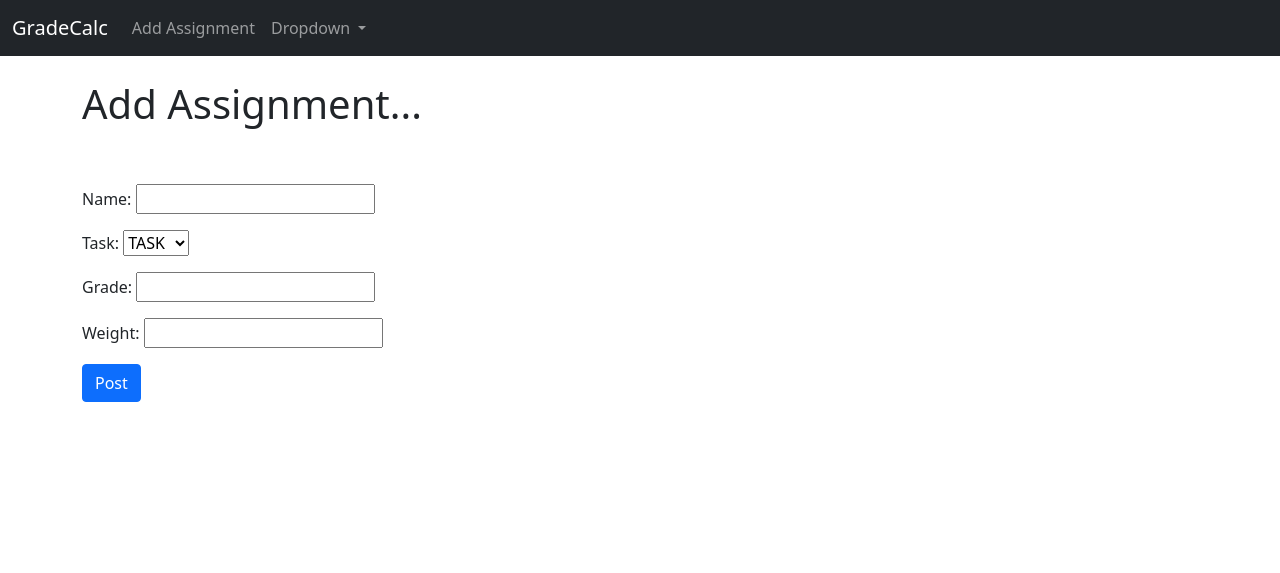
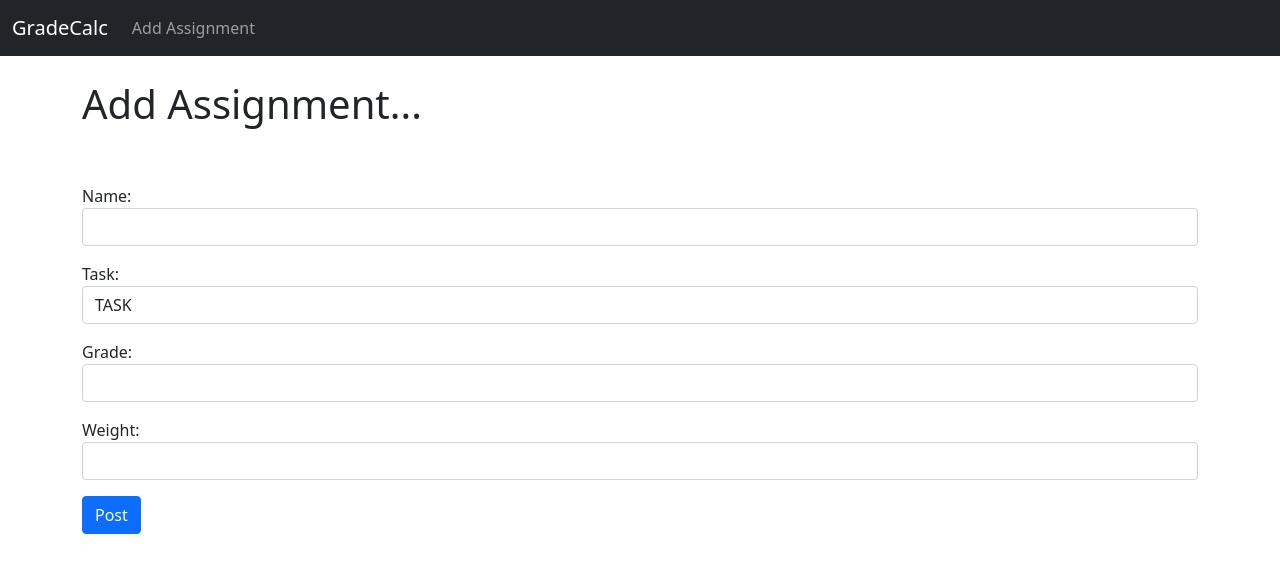
Before and after one commit to jonathanwong110/WeightedAverage, a Django app: page /add_assignment/ in a window 1280 px wide. Shown: the top 573 px of the page. Run offline with Django 4.2, Linux system fonts and the light colour scheme.

Commit message:
added bootstrap to add assignment form

```diff
--- /dev/null
+++ b/weightedaverage/myweightedaverage/forms.py
@@ -0,0 +1,15 @@
+from django import forms
+from .models import Assignment, TASK_CHOICES
+
+
+class AssignmentForm(forms.ModelForm):
+    class Meta:
+        model = Assignment
+        fields = ('name', 'task', 'grade', 'weight')
+
+        widgets = {
+            'name': forms.TextInput(attrs={'class': 'form-control'}),
+            'task': forms.Select(choices=TASK_CHOICES, attrs={'class': 'form-control'}),
+            'grade': forms.NumberInput(attrs={'class': 'form-control', 'minlength': 1, 'maxlength': 3, }),
+            'weight': forms.NumberInput(attrs={'class': 'form-control', 'minlength': 1, 'maxlength': 3}),
+        }
--- a/weightedaverage/myweightedaverage/templates/add_assignment.html
+++ b/weightedaverage/myweightedaverage/templates/add_assignment.html
@@ -7,10 +7,12 @@
 
 <h1>Add Assignment...</h1>
 <br/><br/>
+<div class="form-group">
     <form method="POST">
         {% csrf_token %}
         {{ form.as_p }}
         <button class="btn btn-primary">Post</button>
     </form>
+</div>
 
 {% endblock %}
--- a/weightedaverage/myweightedaverage/templates/base.html
+++ b/weightedaverage/myweightedaverage/templates/base.html
@@ -28,20 +28,6 @@
                 <li class="nav-item">
                     <a class="nav-link" href="{% url 'add_assignment' %}">Add Assignment</a>
                 </li>
-                <li class="nav-item dropdown">
-                    <a aria-expanded="false" class="nav-link dropdown-toggle" data-bs-toggle="dropdown" href="#"
-                       id="navbarDropdown" role="button">
-                        Dropdown
-                    </a>
-                    <ul aria-labelledby="navbarDropdown" class="dropdown-menu">
-                        <li><a class="dropdown-item" href="#">Action</a></li>
-                        <li><a class="dropdown-item" href="#">Another action</a></li>
-                        <li>
-                            <hr class="dropdown-divider">
-                        </li>
-                        <li><a class="dropdown-item" href="#">Something else here</a></li>
-                    </ul>
-                </li>
             </ul>
         </div>
     </div>
--- a/weightedaverage/myweightedaverage/views.py
+++ b/weightedaverage/myweightedaverage/views.py
@@ -1,6 +1,7 @@
 from django.shortcuts import render
 from django.views.generic import ListView, DetailView, CreateView
 from .models import Assignment
+from .forms import AssignmentForm
 
 
 # def home(request):
@@ -18,5 +19,6 @@ class AssignmentDetailView(DetailView):
 
 class AddAssignmentView(CreateView):
     model = Assignment
+    form_class = AssignmentForm
     template_name = 'add_assignment.html'
-    fields = '__all__'
+    # fields = '__all__'
```
Lines whose indentation alone changed are shown as unchanged.
